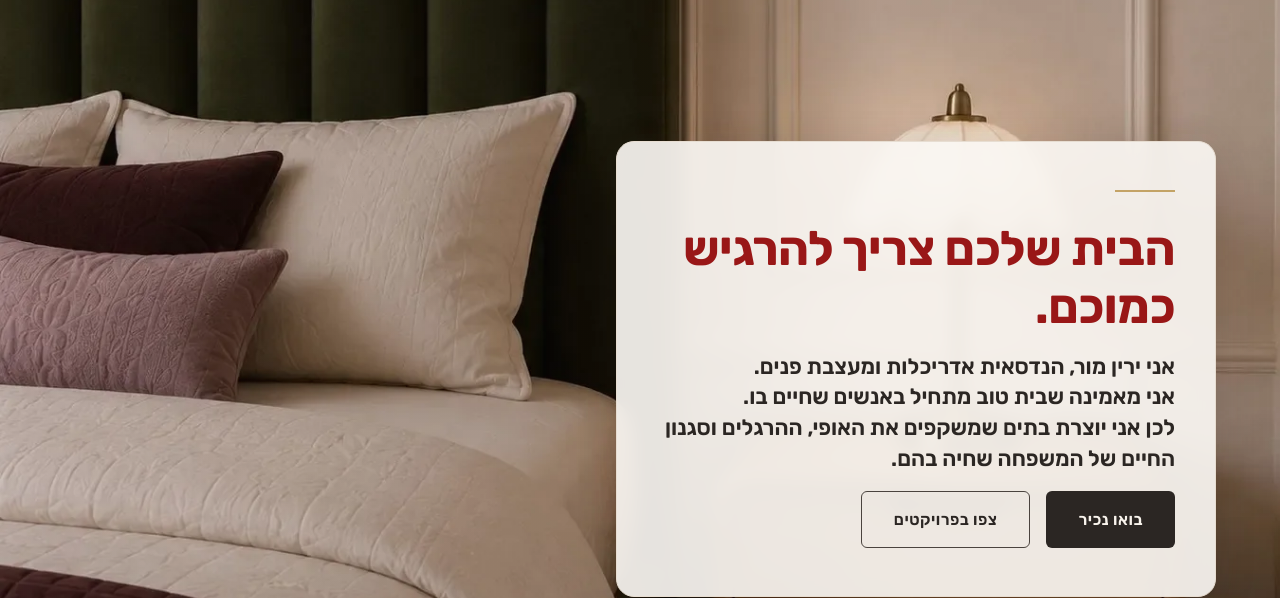
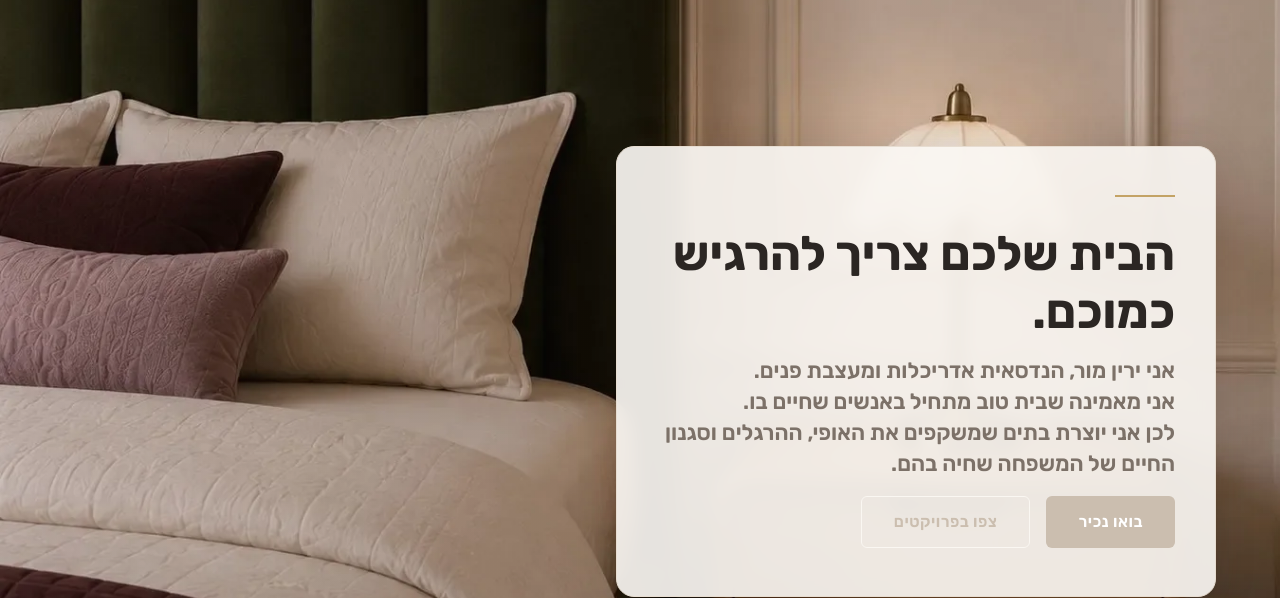
Before and after one commit to slipwoker/zappy-website-8ca050e7-70a1-431a-857a-f9ae5ed04c41, a plain HTML site: page index.html in a window 1280 px wide. Shown: the part 103-701 px from the top of the page. Drawn offline with Linux system fonts and the light colour scheme.

Commit message:
Incremental sync: 1 page(s) — update_text, update_button

```diff
--- a/index.html
+++ b/index.html
@@ -828,17 +828,17 @@
   <div class="index-hero-section-card">
     <div class="index-hero-section-brass-rule" aria-hidden="true"></div>
 
-    <h1 class="index-hero-section-headline" data-element-id="move-1780566227641-vq83nnpc" style=""><span style="color: #2b2623 !important"><span style="color: #cbbeaf !important"><span style="color: #e5e5e5 !important"><span style="color: #b3b3b3 !important"><span style="color: #808080 !important"><span style="color: #4d4d4d !important"><span style="color: #cc5c5c !important"><span style="color: #800000 !important"><span style="color: #991717 !important">הבית שלכם צריך להרגיש כמוכם.</span></span></span></span></span></span></span></span></span></h1>
+    <h1 class="index-hero-section-headline" data-element-id="move-1780566227641-vq83nnpc" style=""></h1><h1><span style="color: #2b2623 !important"><span style="color: #cbbeaf !important"><span style="color: #e5e5e5 !important"><span style="color: #b3b3b3 !important"><span style="color: #808080 !important"><span style="color: #4d4d4d !important"><span style="color: #cc5c5c !important"><span style="color: #800000 !important"><span style="color: #2b2623 !important">הבית שלכם צריך להרגיש כמוכם.</span></span></span></span></span></span></span></span></span></h1>
 
-    <h3 class="index-hero-section-subtitle" style="color: rgb(43, 38, 35) !important;">
+    <h3 class="index-hero-section-subtitle" style="color: rgb(43, 38, 35) !important;"><span style="color: #7c7168 !important"><span style="color: #7c7168 !important">
       אני ירין מור, הנדסאית אדריכלות ומעצבת פנים.<br>
       אני מאמינה שבית טוב מתחיל באנשים שחיים בו.<br>
       לכן אני יוצרת בתים שמשקפים את האופי, ההרגלים וסגנון החיים של המשפחה שחיה בהם.
-    </h3>
+    </span></span></h3>
 
     <div class="index-hero-section-ctas">
-      <a href="/contact" class="index-hero-section-btn-primary" data-element-type="button" data-element-id="btn-1780565667605-wwvfri5fr" data-native-element="true" style="outline: none;">בואו נכיר</a>
-      <a href="/portfolio" class="index-hero-section-btn-secondary" data-element-type="button" data-element-id="btn-1780565667605-t7xokszmo" data-native-element="true" style="outline: none;">צפו בפרויקטים</a>
+      <a href="/contact" class="index-hero-section-btn-primary btn btn-primary" data-element-type="button" data-element-id="btn-1780565667605-wwvfri5fr" data-native-element="true" style="outline: none; border-color: rgb(203, 190, 175) !important; color: rgb(255, 255, 255) !important; background-color: rgb(203, 190, 175) !important; background-image: none !important;">בואו נכיר</a>
+      <a href="/portfolio" class="index-hero-section-btn-secondary btn btn-outline btn-secondary" data-element-type="button" data-element-id="btn-1780565667605-t7xokszmo" data-native-element="true" style="outline: none; color: rgb(203, 190, 175) !important; border-color: rgb(250, 247, 242) !important; background-color: transparent !important; background-image: none !important;" data-text-color="rgb(203, 190, 175)">צפו בפרויקטים</a>
     </div>
   </div>
 
```
Also changed, not shown: public/index.html (+1 -1 lines).
